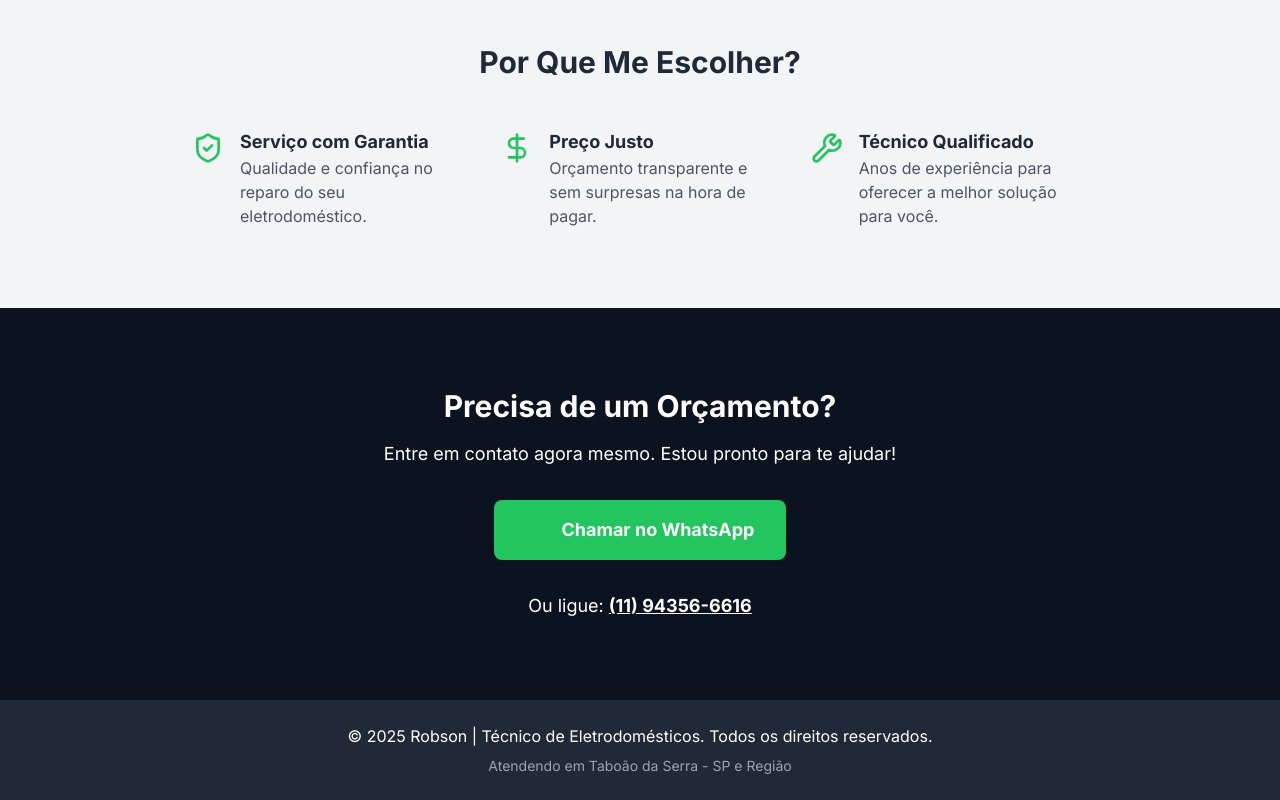
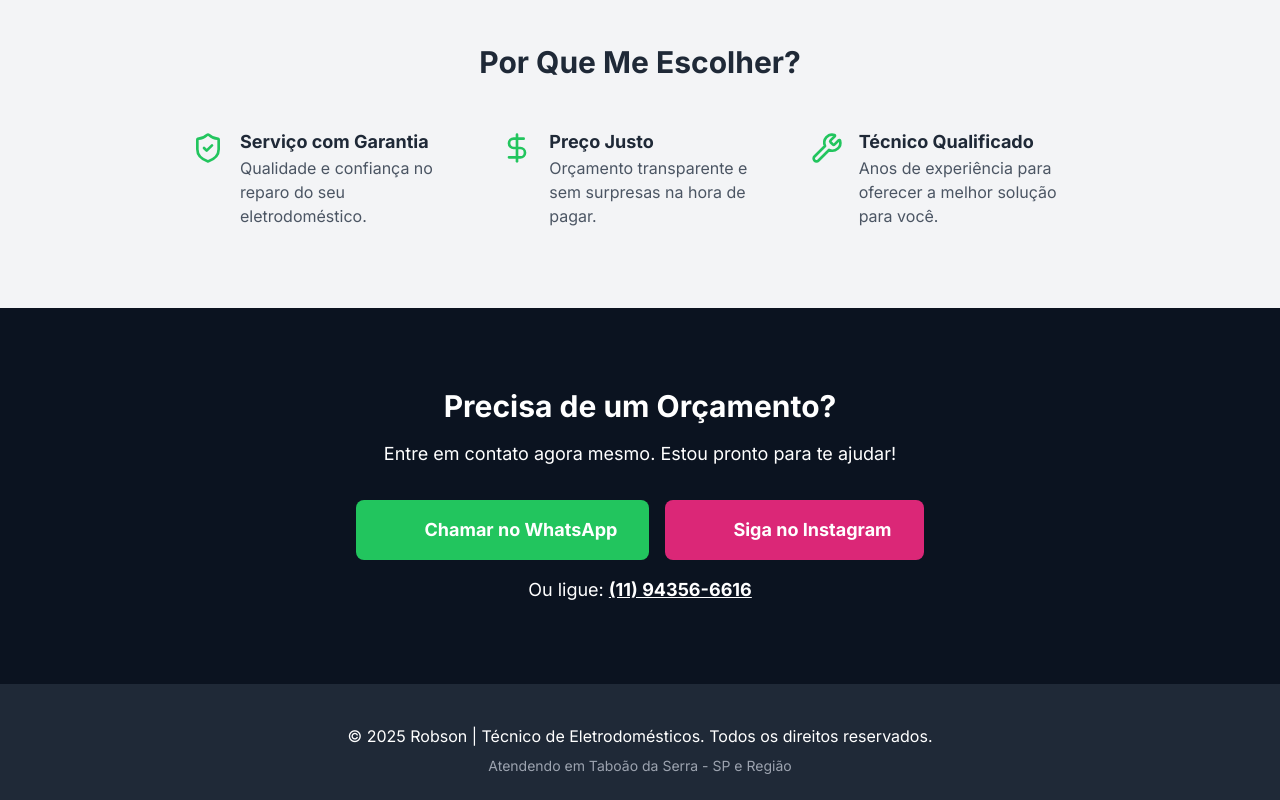
Before and after one commit to robbmaq/site-robbmaq, a plain HTML site: page index.html in a window 1280 px wide. Shown: the part 1000-1800 px from the top of the page. Drawn offline with nearby package versions, Linux system fonts and the light colour scheme.

Commit message:
Update index.html

```diff
--- a/index.html
+++ b/index.html
@@ -127,12 +127,21 @@
                 <h2 class="text-3xl font-bold mb-4">Precisa de um Orçamento?</h2>
                 <p class="text-lg mb-8">Entre em contato agora mesmo. Estou pronto para te ajudar!</p>
 
-                <a href="https://w.app/robbmaq"
-                   target="_blank"
-                   class="bg-green-500 hover:bg-green-600 text-white font-bold py-4 px-8 rounded-lg text-lg inline-flex items-center transition-transform transform hover:scale-105 mb-4">
-                    <i data-lucide="whatsapp" class="mr-3 h-6 w-6"></i>
-                    Chamar no WhatsApp
-                </a>
+                <!-- BOTÕES DE CONTATO -->
+                <div class="flex flex-col sm:flex-row gap-4 justify-center items-center mb-4">
+                    <a href="https://w.app/robbmaq"
+                       target="_blank"
+                       class="bg-green-500 hover:bg-green-600 text-white font-bold py-4 px-8 rounded-lg text-lg inline-flex items-center transition-transform transform hover:scale-105 w-full sm:w-auto justify-center">
+                        <i data-lucide="whatsapp" class="mr-3 h-6 w-6"></i>
+                        Chamar no WhatsApp
+                    </a>
+                    <a href="https://www.instagram.com/robbmaq.assistencia/"
+                       target="_blank"
+                       class="bg-pink-600 hover:bg-pink-700 text-white font-bold py-4 px-8 rounded-lg text-lg inline-flex items-center transition-transform transform hover:scale-105 w-full sm:w-auto justify-center">
+                        <i data-lucide="instagram" class="mr-3 h-6 w-6"></i>
+                        Siga no Instagram
+                    </a>
+                </div>
 
                 <p class="mt-4 text-lg">Ou ligue: <a href="tel:+5511943566616" class="font-bold underline hover:text-gray-300">(11) 94356-6616</a></p>
             </div>
@@ -142,6 +151,13 @@
     <!-- Rodapé -->
     <footer class="bg-gray-800 text-white text-center py-6">
         <div class="container mx-auto px-6">
+             <!-- ÍCONE DO INSTAGRAM NO RODAPÉ -->
+            <div class="flex justify-center mb-4">
+                <a href="https://www.instagram.com/robbmaq.assistencia/" target="_blank" rel="noopener noreferrer" class="text-gray-400 hover:text-white transition-colors">
+                    <i data-lucide="instagram" class="h-6 w-6"></i>
+                    <span class="sr-only">Instagram</span>
+                </a>
+            </div>
             <p>&copy; 2025 Robson | Técnico de Eletrodomésticos. Todos os direitos reservados.</p>
             <p class="text-sm text-gray-400 mt-2">Atendendo em Taboão da Serra - SP e Região</p>
         </div>
```
